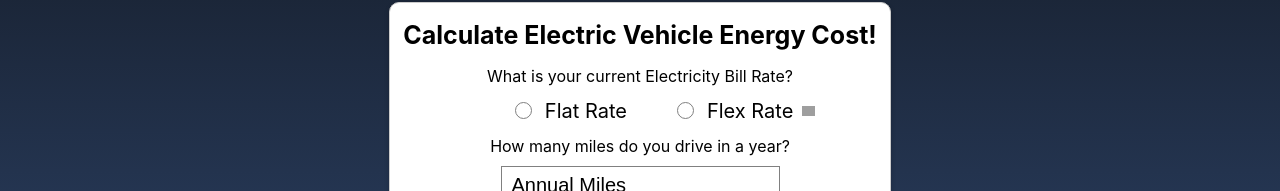
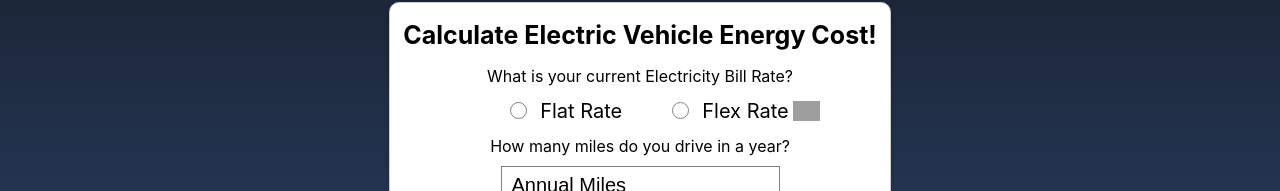
Before and after one commit to unachoza/Zappy-Bill, a React (Create React App) app: page / in a window 1280 px wide. Shown: the part 176-367 px from the top of the page. Built offline with nearby package versions, Linux system fonts and the light colour scheme; grey boxes are pictures that could not be loaded; the HTML template or start-up script is replaced by a standard one.

Commit message:
fixed tooltip; removed unused code

```diff
--- a/package.json
+++ b/package.json
@@ -6,11 +6,10 @@
     "@testing-library/jest-dom": "^5.12.0",
     "@testing-library/react": "^11.2.6",
     "@testing-library/user-event": "^12.8.3",
-    "d3": "^6.7.0",
-    "node-sass": "^5.0.0",
     "react": "^17.0.2",
     "react-dom": "^17.0.2",
     "react-scripts": "4.0.3",
+    "sass": "^1.45.1",
     "web-vitals": "^1.1.1"
   },
   "scripts": {
--- a/src/App.js
+++ b/src/App.js
@@ -1,11 +1,10 @@
 import React, { useState, useRef } from 'react';
 import HomePage from './Pages/Home/HomePage';
 import ResultsPage from './Pages/Results/ResultsPage';
-import BarChart from './Components/BarChart/BarChart';
 import { EV_KWH_RATE, FLAT_RATE, TOU_RATE, PEAK_HOURS_VALUES } from './Constants';
 import './App.scss';
 
-const scrollToRef = (ref) => window.scrollTo(0, ref.current.offsetTop);
+
 const App = () => {
   const [bill, setBill] = useState(0);
   const [suggestion, setSuggestion] = useState('');
--- a/src/Components/Form/RateCheckInput/RateCheckInput.scss
+++ b/src/Components/Form/RateCheckInput/RateCheckInput.scss
@@ -51,8 +51,8 @@ $default-font-size: 20px;
   }
 }
 .info-icon {
-  height: 10px;
-  margin: 0px 0px 2px 4px;
+  height: 20px;
+  margin: 0px 0px -3px 0px;
 
   &:hover {
     transform: scale(1.5);
--- a/src/Pages/Home/HomePage.js
+++ b/src/Pages/Home/HomePage.js
@@ -11,14 +11,14 @@ const HomePage = ({ calcElectricBill, executeScroll }, ref) => {
   const [userData, handleChange] = useForm(INITIAL_USER_STATE);
   const [chargingHours, setChargingHours] = useState({ startTime: 0, endTime: 0 });
 
-  //not being used YET
-  const validateForm = (currentRate, milesDriven, chargingHours) => {
-    const { startTime, endTime } = chargingHours;
-    if (!currentRate || !milesDriven || !startTime || !endTime) {
-      return false;
-    }
-    return true;
-  };
+  //**************not being used YET ****************
+  // const validateForm = (currentRate, milesDriven, chargingHours) => {
+  //   const { startTime, endTime } = chargingHours;
+  //   if (!currentRate || !milesDriven || !startTime || !endTime) {
+  //     return false;
+  //   }
+  //   return true;
+  // };
 
   const handleSubmit = (e) => {
     const { currentRate, milesDriven } = userData;
--- a/src/Pages/Results/ResultsPage.js
+++ b/src/Pages/Results/ResultsPage.js
@@ -1,4 +1,4 @@
-import React, { useState, forwardRef } from 'react';
+import React, { forwardRef } from 'react';
 import './ResultsPage.scss';
 
 const ResultsPage = ({ bill, suggestion, executeScroll }, ref) => {
```
